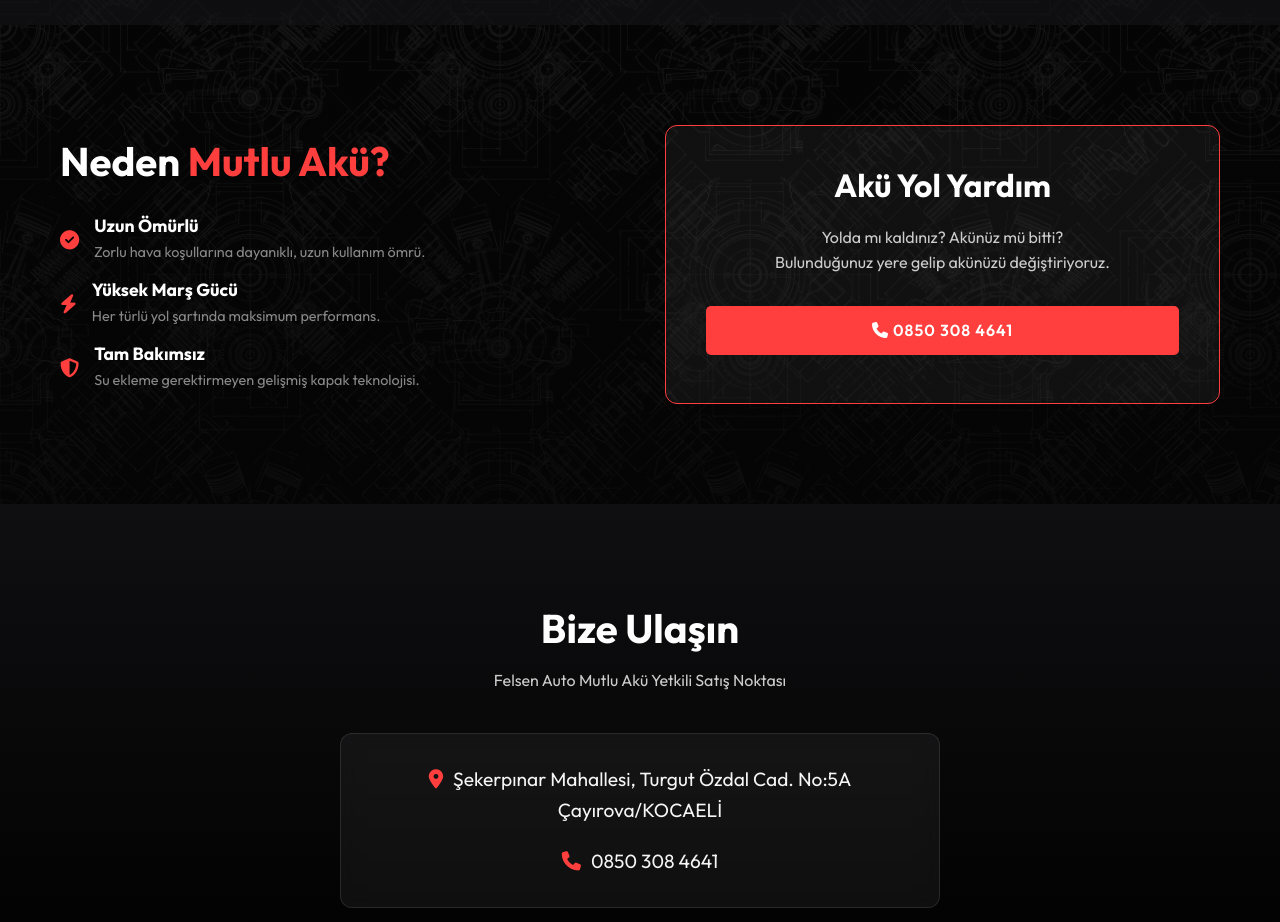
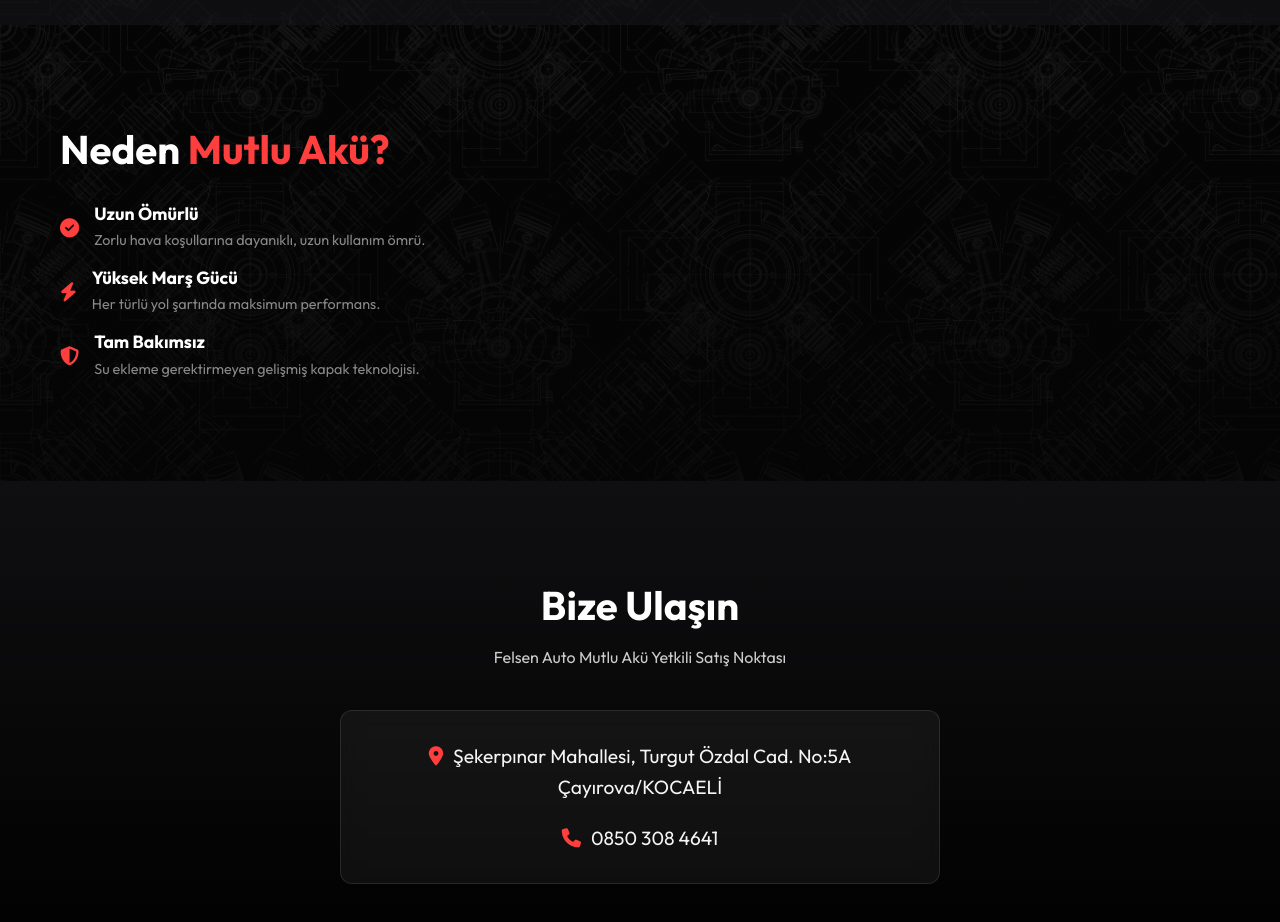
Before and after one commit to emircankaragoz33/felsenautoservice, a Next.js app: page /mutlu-aku in a window 1280 px wide. Shown: the part 1640-2562 px from the top of the page. Built offline with nearby package versions, Linux system fonts and the light colour scheme.

Commit message:
Aku Yol Yardim bolumu kaldirildi

```diff
--- a/src/app/mutlu-aku/page.tsx
+++ b/src/app/mutlu-aku/page.tsx
@@ -152,19 +152,7 @@ export default function MutluAkuPage() {
                                 </li>
                             </ul>
                         </div>
-                        <div style={{ flex: '1', minWidth: '300px' }} className="reveal">
-                            <div className="card-glass" style={{ padding: '40px', textAlign: 'center', border: '1px solid var(--primary)' }}>
-                                <h3 style={{ fontSize: '2rem', marginBottom: '20px' }}>Akü Yol Yardım</h3>
-                                <p style={{ marginBottom: '30px', color: '#ccc' }}>
-                                    Yolda mı kaldınız? Akünüz mü bitti?
-                                    <br />
-                                    Bulunduğunuz yere gelip akünüzü değiştiriyoruz.
-                                </p>
-                                <Link href="tel:08503084641" className="btn-custom" style={{ width: '100%' }}>
-                                    <i className="fas fa-phone mr-2"></i> 0850 308 4641
-                                </Link>
-                            </div>
-                        </div>
+
                     </div>
                 </div>
             </section>
```
